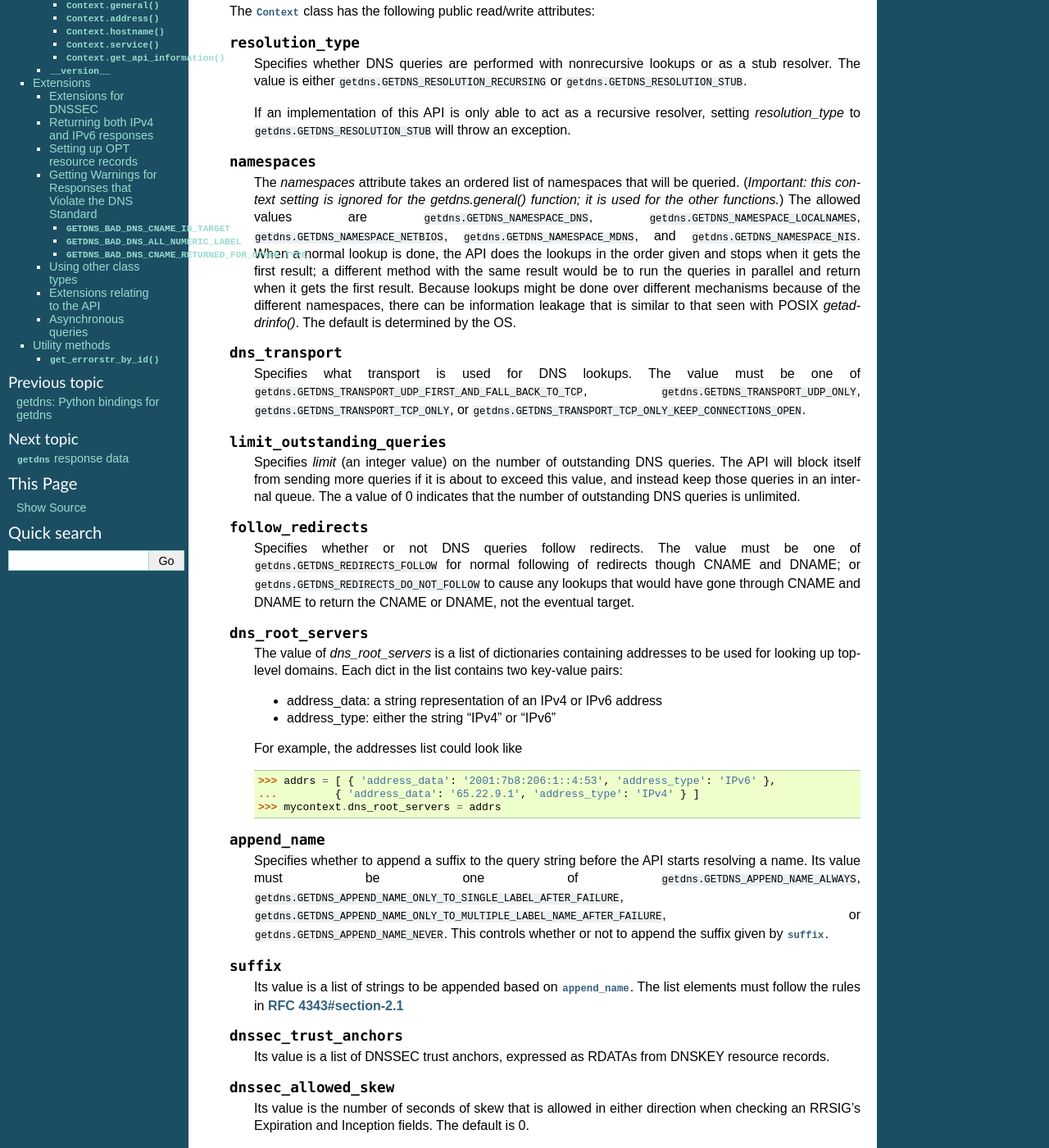
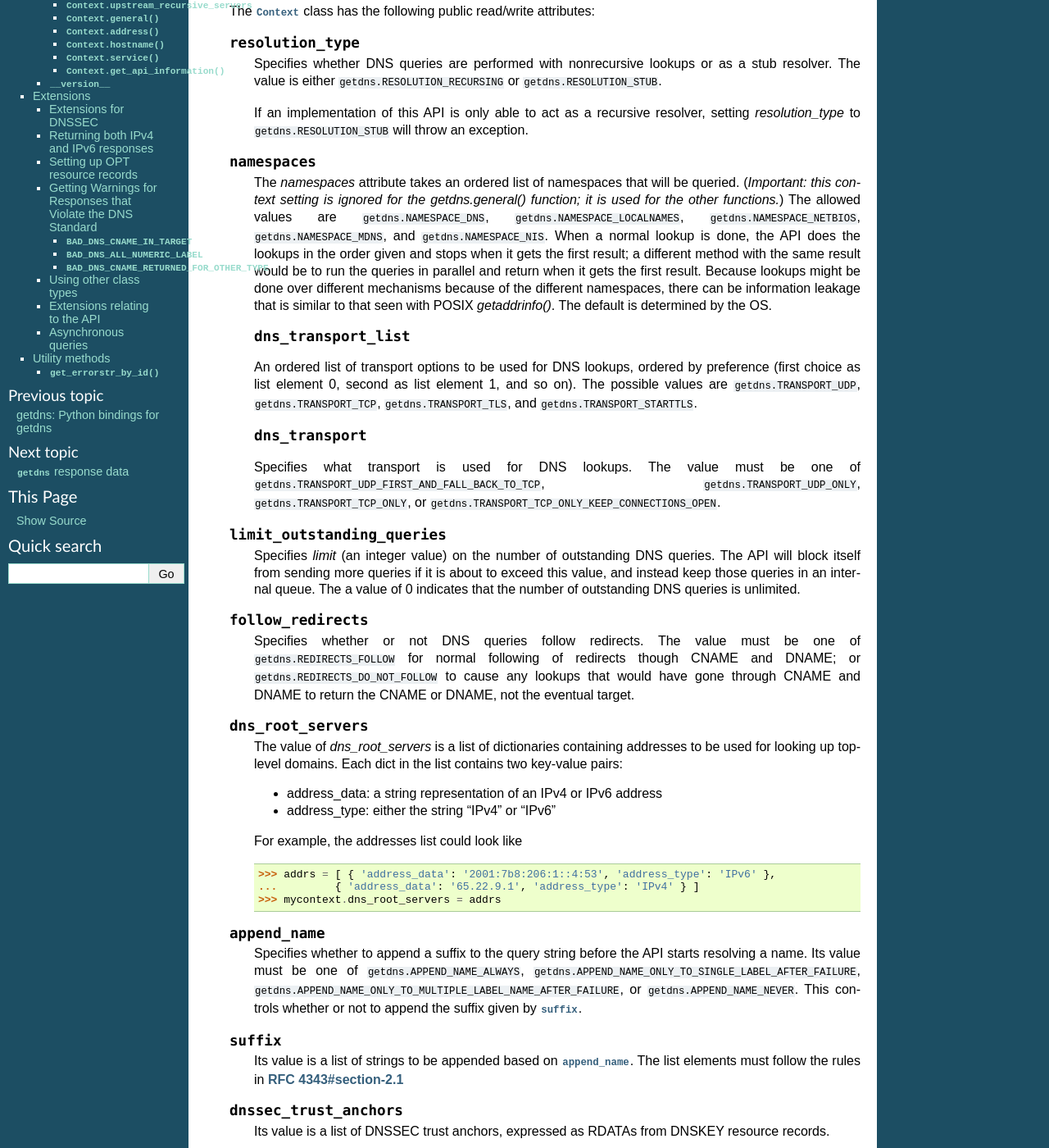
Before and after one commit to getdnsapi/getdns-python-bindings, a Sphinx documentation site: the page built from doc/functions.rst, in a window 1280 px wide and 1400 px high, scrolled down 383 px. Shown: the whole window at 82% size. Built offline with Sphinx 7.4.7, drawn with Linux system fonts in a browser that asks for light colours; some of the changed text lies outside the part shown.

Commit message:
Added support for dns_transport_list, removed all "GETDNS_" instances from doc

```diff
--- a/doc/functions.rst
+++ b/doc/functions.rst
@@ -33,12 +33,12 @@
 
    Specifies whether DNS queries are performed with
    nonrecursive lookups or as a stub resolver. The value is
-   either ``getdns.GETDNS_RESOLUTION_RECURSING`` or
-   ``getdns.GETDNS_RESOLUTION_STUB``.
+   either ``getdns.RESOLUTION_RECURSING`` or
+   ``getdns.RESOLUTION_STUB``.
 
    If an implementation of this API is only able to act as a
    recursive resolver, setting `resolution_type`
-   to ``getdns.GETDNS_RESOLUTION_STUB`` will throw an exception.
+   to ``getdns.RESOLUTION_STUB`` will throw an exception.
 
   .. py:attribute:: namespaces
 
@@ -47,9 +47,9 @@
    setting is ignored for the getdns.general() function;
    it is used for the other
    functions.*) The allowed values are
-   ``getdns.GETDNS_NAMESPACE_DNS``, ``getdns.GETDNS_NAMESPACE_LOCALNAMES``,
-   ``getdns.GETDNS_NAMESPACE_NETBIOS``,
-   ``getdns.GETDNS_NAMESPACE_MDNS``, and ``getdns.GETDNS_NAMESPACE_NIS``. When a
+   ``getdns.NAMESPACE_DNS``, ``getdns.NAMESPACE_LOCALNAMES``,
+   ``getdns.NAMESPACE_NETBIOS``,
+   ``getdns.NAMESPACE_MDNS``, and ``getdns.NAMESPACE_NIS``. When a
    normal lookup is done, the API does the lookups in the
    order given and stops when it gets the first result; a
    different method with the same result would be to run the
@@ -59,12 +59,21 @@
    be information leakage that is similar to that seen with
    POSIX *getaddrinfo()*. The default is determined by the OS.
 
-  .. py:attribute:: dns_transport
+   .. py:attribute:: dns_transport_list
+
+   An ordered list of transport options to be used for DNS
+   lookups, ordered by preference (first choice as list
+   element 0, second as list element 1, and so on).  The
+   possible values are ``getdns.TRANSPORT_UDP``,
+   ``getdns.TRANSPORT_TCP``, ``getdns.TRANSPORT_TLS``,
+   and ``getdns.TRANSPORT_STARTTLS``.
+
+   .. py:attribute:: dns_transport
 
    Specifies what transport is used for DNS lookups. The
-   value must be one of ``getdns.GETDNS_TRANSPORT_UDP_FIRST_AND_FALL_BACK_TO_TCP``,
-   ``getdns.GETDNS_TRANSPORT_UDP_ONLY``, ``getdns.GETDNS_TRANSPORT_TCP_ONLY``, or
-   ``getdns.GETDNS_TRANSPORT_TCP_ONLY_KEEP_CONNECTIONS_OPEN``.
+   value must be one of ``getdns.TRANSPORT_UDP_FIRST_AND_FALL_BACK_TO_TCP``,
+   ``getdns.TRANSPORT_UDP_ONLY``, ``getdns.TRANSPORT_TCP_ONLY``, or
+   ``getdns.TRANSPORT_TCP_ONLY_KEEP_CONNECTIONS_OPEN``.
 
   .. py:attribute:: limit_outstanding_queries
 
@@ -77,9 +86,9 @@
   .. py:attribute:: follow_redirects
 
    Specifies whether or not DNS queries follow
-   redirects.  The value must be one of ``getdns.GETDNS_REDIRECTS_FOLLOW`` for
+   redirects.  The value must be one of ``getdns.REDIRECTS_FOLLOW`` for
    normal following of redirects though CNAME and DNAME; or
-   ``getdns.GETDNS_REDIRECTS_DO_NOT_FOLLOW`` to cause any lookups that
+   ``getdns.REDIRECTS_DO_NOT_FOLLOW`` to cause any lookups that
    would have gone through CNAME and DNAME to return the
    CNAME or DNAME, not the eventual target.
 
@@ -105,10 +114,10 @@
    Specifies whether to append a suffix to the query string
    before the API starts resolving a name. Its value must be
    one of
-   ``getdns.GETDNS_APPEND_NAME_ALWAYS``,
-   ``getdns.GETDNS_APPEND_NAME_ONLY_TO_SINGLE_LABEL_AFTER_FAILURE``,
-   ``getdns.GETDNS_APPEND_NAME_ONLY_TO_MULTIPLE_LABEL_NAME_AFTER_FAILURE``,
-   or ``getdns.GETDNS_APPEND_NAME_NEVER``. This controls whether or not
+   ``getdns.APPEND_NAME_ALWAYS``,
+   ``getdns.APPEND_NAME_ONLY_TO_SINGLE_LABEL_AFTER_FAILURE``,
+   ``getdns.APPEND_NAME_ONLY_TO_MULTIPLE_LABEL_NAME_AFTER_FAILURE``,
+   or ``getdns.APPEND_NAME_NEVER``. This controls whether or not
    to append the suffix given by :attr:`suffix`.
 
   .. py:attribute:: suffix
@@ -285,30 +294,30 @@
 To return the DNSSEC status for each DNS record in the
 ``replies_tree`` list, use the ``dnssec_return_status``
 extension. Set the extension's value to
-``getdns.GETDNS_EXTENSION_TRUE`` to cause the returned status to have
+``getdns.EXTENSION_TRUE`` to cause the returned status to have
 the name ``dnssec_status`` added to the other names in
 the record's dictionary ("header", "question", and so on). The
-potential values for that name are ``getdns.GETDNS_DNSSEC_SECURE``,
-``getdns.GETDNS_DNSSEC_BOGUS``, ``getdns.GETDNS_DNSSEC_INDETERMINATE``, and
-``getdns.GETDNS_DNSSEC_INSECURE``.
+potential values for that name are ``getdns.DNSSEC_SECURE``,
+``getdns.DNSSEC_BOGUS``, ``getdns.DNSSEC_INDETERMINATE``, and
+``getdns.DNSSEC_INSECURE``.
 
 If instead of returning the status, you want to only see
 secure results, use the ``dnssec_return_only_secure``
 extension. The extension's value is set to
-``getdns.GETDNS_EXTENSION_TRUE`` to cause only records that the API can
+``getdns.EXTENSION_TRUE`` to cause only records that the API can
 validate as secure with DNSSEC to be returned in the
 ``replies_tree`` and ``replies_full lists``. No additional names are
 added to the dict of the record; the change is that some
 records might not appear in the results. When this context
 option is set, if the API receives DNS replies but none are
 determined to be secure, the error code at the top level of
-the ``response`` object is ``getdns.GETDNS_RESPSTATUS_NO_SECURE_ANSWERS``.
+the ``response`` object is ``getdns.RESPSTATUS_NO_SECURE_ANSWERS``.
 
 Applications that want to do their own validation will want
 to have the DNSSEC-related records for a particular
 response. Use the ``dnssec_return_validation_chain``
 extension. Set the extension's value to
-``getdns.GETDNS_EXTENSION_TRUE`` to cause a set of additional
+``getdns.EXTENSION_TRUE`` to cause a set of additional
 DNSSEC-related records needed for validation to be returned
 in the ``response object``. This set comes as ``validation_chain``
 (a list) at the top level of the ``response`` object. This list
@@ -321,7 +330,7 @@
 ``dnssec_return_status``, ``dnssec_return_only_secure``, or
 ``dnssec_return_validation_chain`` extensions specified, the API
 will not perform the request and will instead return an
-error of ``getdns.GETDNS_RETURN_DNSSEC_WITH_STUB_DISALLOWED``.
+error of ``getdns.RETURN_DNSSEC_WITH_STUB_DISALLOWED``.
 
 Returning both IPv4 and IPv6 responses
 ^^^^^^^^^^^^^^^^^^^^^^^^^^^^^^^^^^^^^^
@@ -333,7 +342,7 @@
 using the :meth:`general` method,
 you can enable this with the ``return_both_v4_and_v6``
 extension. The extension's value must be set to
-``getdns.GETDNS_EXTENSION_TRUE`` to cause the results to be the lookup
+``getdns.EXTENSION_TRUE`` to cause the results to be the lookup
 of either A or AAAA records to include any A and AAAA
 records for the queried name (otherwise, the extension does
 nothing). These results are expected to be usable with Happy
@@ -376,20 +385,20 @@
 To receive a warning if a particular response violates some
 parts of the DNS standard, use the ``add_warning_for_bad_dns``
 extension. The extension's value is set to
-``getdns.GETDNS_EXTENSION_TRUE`` to cause each reply in the
+``getdns.EXTENSION_TRUE`` to cause each reply in the
 ``replies_tree`` to contain an additional name, ``bad_dns`` (a
 list). The list is zero or more values that indicate types of
 bad DNS found in that reply. The list of values is:
 
-.. py:data:: GETDNS_BAD_DNS_CNAME_IN_TARGET
+.. py:data:: BAD_DNS_CNAME_IN_TARGET
 
 A DNS query type that does not allow a target to be a CNAME pointed to a CNAME
 
-.. py:data:: GETDNS_BAD_DNS_ALL_NUMERIC_LABEL
+.. py:data:: BAD_DNS_ALL_NUMERIC_LABEL
 
 One or more labels in a returned domain name is all-numeric; this is not legal for a hostname
 
-.. py:data:: GETDNS_BAD_DNS_CNAME_RETURNED_FOR_OTHER_TYPE
+.. py:data:: BAD_DNS_CNAME_RETURNED_FOR_OTHER_TYPE
 
 A DNS query for a type other than CNAME returned a CNAME response
 
@@ -409,7 +418,7 @@
 queries, such as the length of time it takes for each query
 to return to the API.  Use the ``return_call_debugging``
 extension. The extension's value is set to
-``getdns.GETDNS_EXTENSION_TRUE`` to add the name ``call_debugging`` (a
+``getdns.EXTENSION_TRUE`` to add the name ``call_debugging`` (a
 list) to the top level of the ``response`` object. Each member
 of the list is a dict that represents one call made for the
 call to the API. Each member has the following names:
@@ -420,7 +429,7 @@
    * ``start_time`` is the time the query started in milliseconds since the epoch, represented as an integer
    * ``end_time`` is the time the query was received in milliseconds since the epoch, represented as an integer
    * ``entire_reply`` is the entire response received
-   * ``dnssec_result`` is the DNSSEC status, or ``getdns.GETDNS_DNSSEC_NOT_PERFORMED`` if DNSSEC validation was not performed
+   * ``dnssec_result`` is the DNSSEC status, or ``getdns.DNSSEC_NOT_PERFORMED`` if DNSSEC validation was not performed
 
 
 Asynchronous queries
@@ -484,12 +493,12 @@
     def cbk(type, result, userarg, tid):
         if type == getdns.CALLBACK_COMPLETE:
             status = result.status
-            if status == getdns.GETDNS_RESPSTATUS_GOOD:
+            if status == getdns.RESPSTATUS_GOOD:
                 for addr in result.just_address_answers:
                     addr_type = addr['address_type']
                     addr_data = addr['address_data']
                     print '{0}: {1} {2}'.format(userarg, addr_type, addr_data)
-            elif status == getdns.GETDNS_RESPSTATUS_NO_SECURE_ANSWERS:
+            elif status == getdns.RESPSTATUS_NO_SECURE_ANSWERS:
                 print "{0}: No DNSSEC secured responses found".format(hostname)
             else:
                 print "{0}: getdns.address() returned error: {1}".format(hostname, status)
@@ -514,6 +523,6 @@
 
 .. code-block:: python
 
-    if results.replies_full['status'] != getdns.GETDNS_RESPSTATUS_GOOD:
+    if results.replies_full['status'] != getdns.RESPSTATUS_GOOD:
         print(getdns.get_errorstr_by_id(id=results.replies_full['status'])
         sys.exit(1)
```
Also changed, not shown: doc/index.rst (+6 -6 lines), doc/response.rst (+16 -16 lines), 3 other files.
